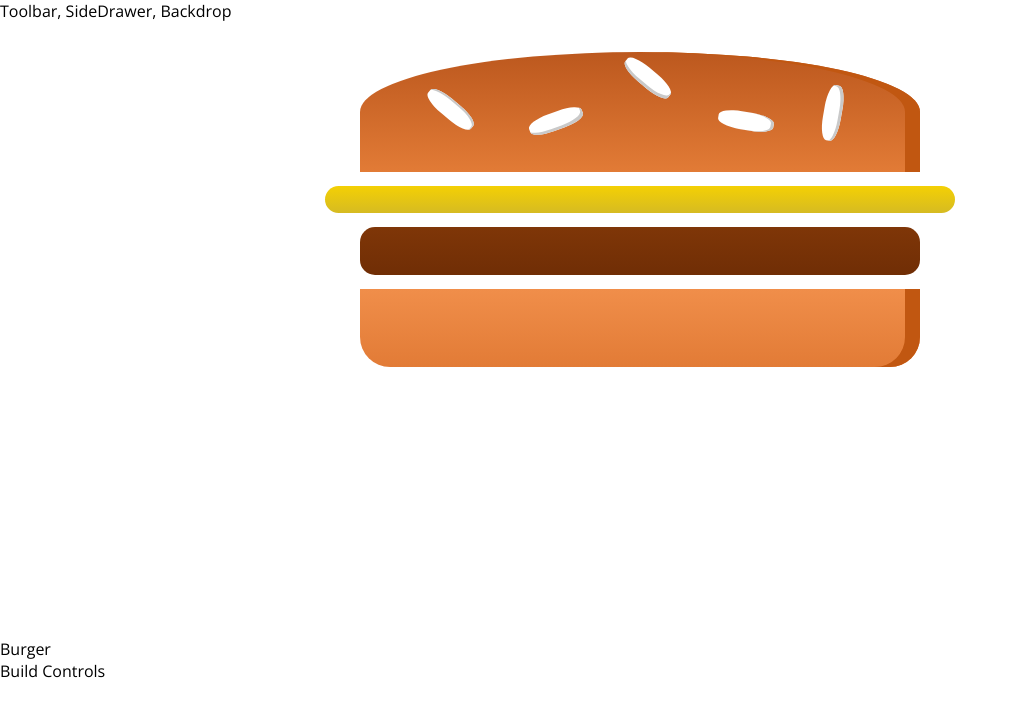
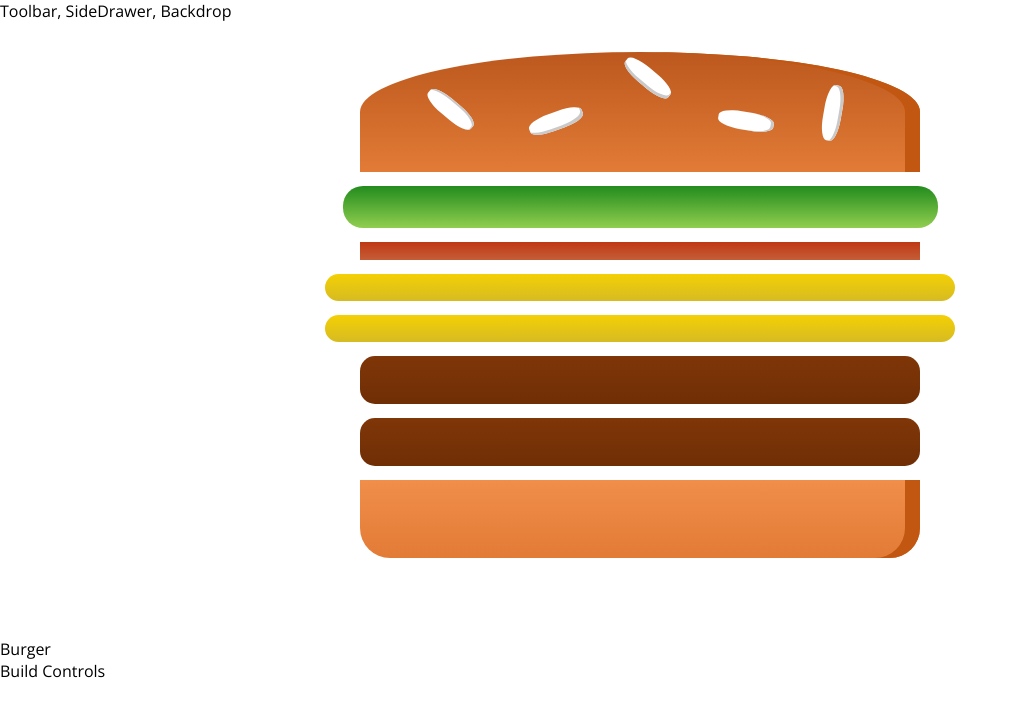
Before and after one commit to sreejithgp/my-burger-app, a React app: page / in a window 1280 px wide. Shown: the top 716 px of the page, without its empty margins (0-1018 px from the left). Built offline with nearby package versions, Linux system fonts and the light colour scheme.

Commit message:
ingredient state added

```diff
--- a/src/components/Burger/Burger.js
+++ b/src/components/Burger/Burger.js
@@ -3,11 +3,17 @@
 import BurgerIngredient from './BurgerIngredient/BurgerIngredient'
 
 const burger = (props) => {
+  const transformedIngredients = Object.keys(props.ingredients)
+    .map(igKey => {
+      return [...Array(props.ingredients[igKey])].map((_, i) => {
+        return <BurgerIngredient key={igKey + i} type={igKey} />
+      });
+    });
+
   return (
     <div className={classes.Burger}>
       <BurgerIngredient type="bread-top" />
-      <BurgerIngredient type="cheese" />
-      <BurgerIngredient type="meat" />
+      {transformedIngredients}
       <BurgerIngredient type="bread-bottom" />
     </div>
     );
--- a/src/components/Layout/Layout.js
+++ b/src/components/Layout/Layout.js
@@ -4,7 +4,7 @@
 const layout = (props) => (
   <Aux>
     <div>Toolbar, SideDrawer, Backdrop</div>
-    <main class={classes.Content} >
+    <main className={classes.Content} >
       {props.children}
     </main>
   </Aux>
--- a/src/containers/BurgerBuilder/BurgerBuilder.js
+++ b/src/containers/BurgerBuilder/BurgerBuilder.js
@@ -3,10 +3,19 @@
 import Burger from '../../components/Burger/Burger'
 
 class BurgerBuilder extends Component {
+
+  state = {
+    ingredients: {
+      salad: 1,
+      bacon: 1,
+      cheese: 2,
+      meat: 2
+    }
+  }
   render () {
     return (
       <Aux>
-        <Burger />
+        <Burger ingredients={this.state.ingredients}/>
         <div>Burger</div>
         <div>Build Controls</div>
       </Aux>
```
